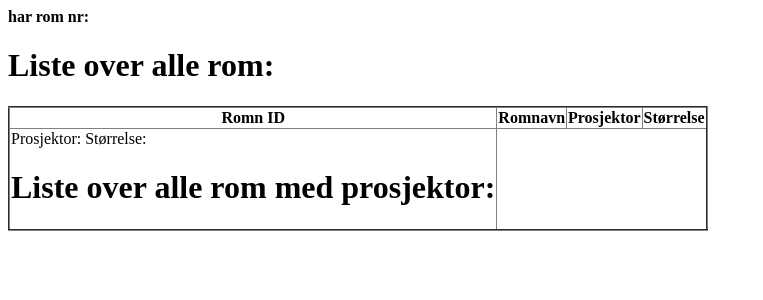
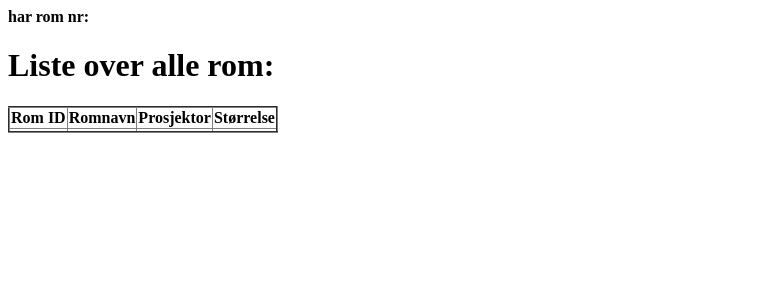
Before and after one commit to stener88/PJ2100-Eksamen2015-V, a PHP site: page /loginSuccess.php in a window 1280 px wide. Shown: the top 300 px of the page, without its empty margins (0-763 px from the left). Run offline with PHP 8.4, Linux system fonts and the light colour scheme; tables that the repository leaves empty or names only in its code hold one stand-in row (values such as "Sample post"); data that the repository does not hold is empty.

Commit message:
Update loginSuccess.php

```diff
--- a/loginSuccess.php
+++ b/loginSuccess.php
@@ -10,7 +10,7 @@
 	$resultProsjektor = mysql_query($queryRomProsjektor);
 
 echo "<table border='2' style='border-collapse: collapse'>";
-echo "<th>Romn ID</th><th>Romnavn</th><th>Prosjektor</th><th>Størrelse</th>";
+echo "<th>Rom ID</th><th>Romnavn</th><th>Prosjektor</th><th>Størrelse</th>";
 
 
 	while($elev = mysql_fetch_array($resultElev)){
@@ -21,14 +21,9 @@ echo "<th>Romn ID</th><th>Romnavn</th><th>Prosjektor</th><th>Størrelse</th>";
 	echo "<h1> Liste over alle rom: </h1>";
 
 	while($rom = mysql_fetch_array($resultRom)){
-		echo "<tr> <td> "  . $rom['Romnavn'].  " Prosjektor:" . $rom['Prosjektor']  . " Størrelse:" . $rom['Storrelse']  .  "</p>";
-	}
-
-	echo "<h1> Liste over alle rom med prosjektor: </h1>";
-
-	while($romProsjektor = mysql_fetch_array($resultProsjektor)){
-		echo "<p> " . $romProsjektor['Romnavn'] . "</p>";
+		echo "<tr><td>"   .$rom['Rom ID'] . "</td><td>"   .$rom['Romnavn'] ."</td><td>"  . $rom['Prosjektor'] ."</td><td>" . $rom['Storrelse']  . "</td></tr>";
 	}
 
 
+
 ?>
```
